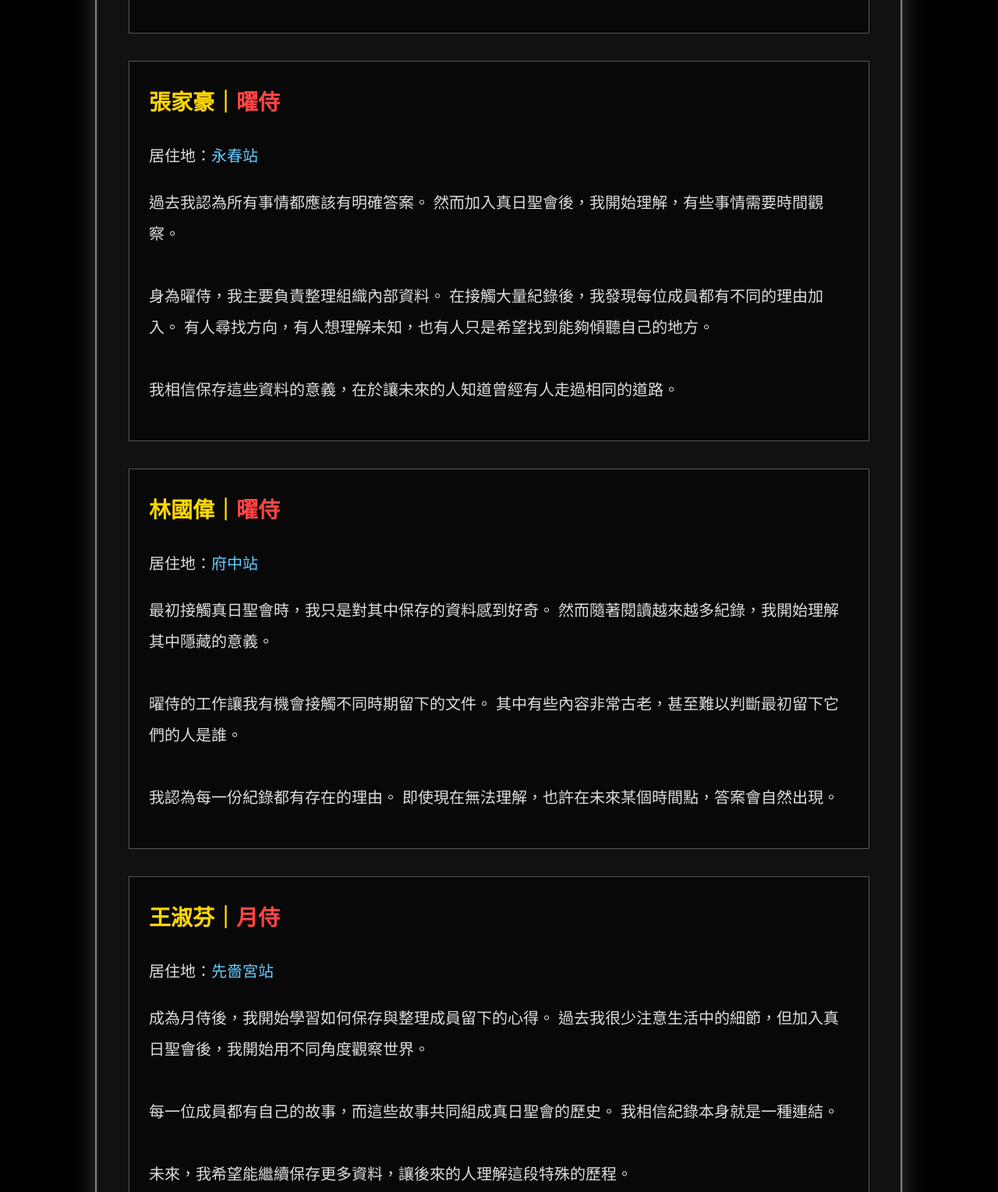
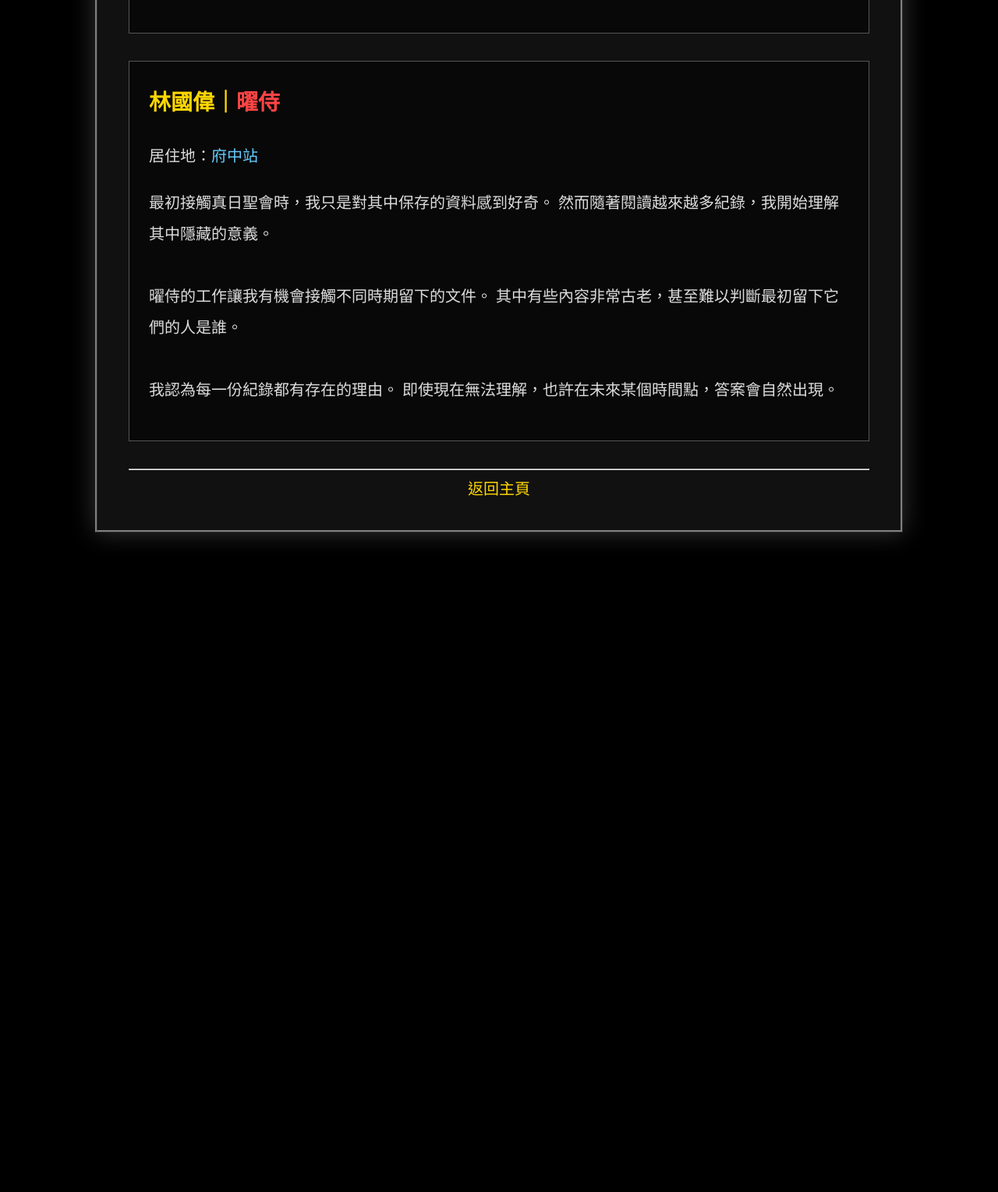
Before and after one commit to h7j4m9zsf4-ai/yejao, a plain HTML site: page testimony.html in a window 1280 px wide. Shown: the part 1555-3084 px from the top of the page at 78% size. After the commit the page ends 2286 px from the top, so only its background shows below. Drawn offline with Linux system fonts and the light colour scheme.

Commit message:
Update testimony.html

```diff
--- a/testimony.html
+++ b/testimony.html
@@ -260,43 +260,6 @@ color:red;
 
 
 
-<div class="member">
-
-<div class="name">
-
-張家豪｜<span class="title">曜侍</span>
-
-</div>
-
-
-<p>
-
-居住地：<span class="station">永春站</span>
-
-</p>
-
-
-<p>
-
-過去我認為所有事情都應該有明確答案。
-
-然而加入真日聖會後，我開始理解，有些事情需要時間觀察。
-
-<br><br>
-
-身為曜侍，我主要負責整理組織內部資料。
-
-在接觸大量紀錄後，我發現每位成員都有不同的理由加入。
-
-有人尋找方向，有人想理解未知，也有人只是希望找到能夠傾聽自己的地方。
-
-<br><br>
-
-我相信保存這些資料的意義，在於讓未來的人知道曾經有人走過相同的道路。
-
-</p>
-
-</div>
 
 
 
@@ -342,41 +305,6 @@ color:red;
 
 
 
-<div class="member">
-
-<div class="name">
-
-王淑芬｜<span class="title">月侍</span>
-
-</div>
-
-
-<p>
-
-居住地：<span class="station">先嗇宮站</span>
-
-</p>
-
-
-<p>
-
-成為月侍後，我開始學習如何保存與整理成員留下的心得。
-
-過去我很少注意生活中的細節，但加入真日聖會後，我開始用不同角度觀察世界。
-
-<br><br>
-
-每一位成員都有自己的故事，而這些故事共同組成真日聖會的歷史。
-
-我相信紀錄本身就是一種連結。
-
-<br><br>
-
-未來，我希望能繼續保存更多資料，讓後來的人理解這段特殊的歷程。
-
-</p>
-
-</div>
 
 
 
```
